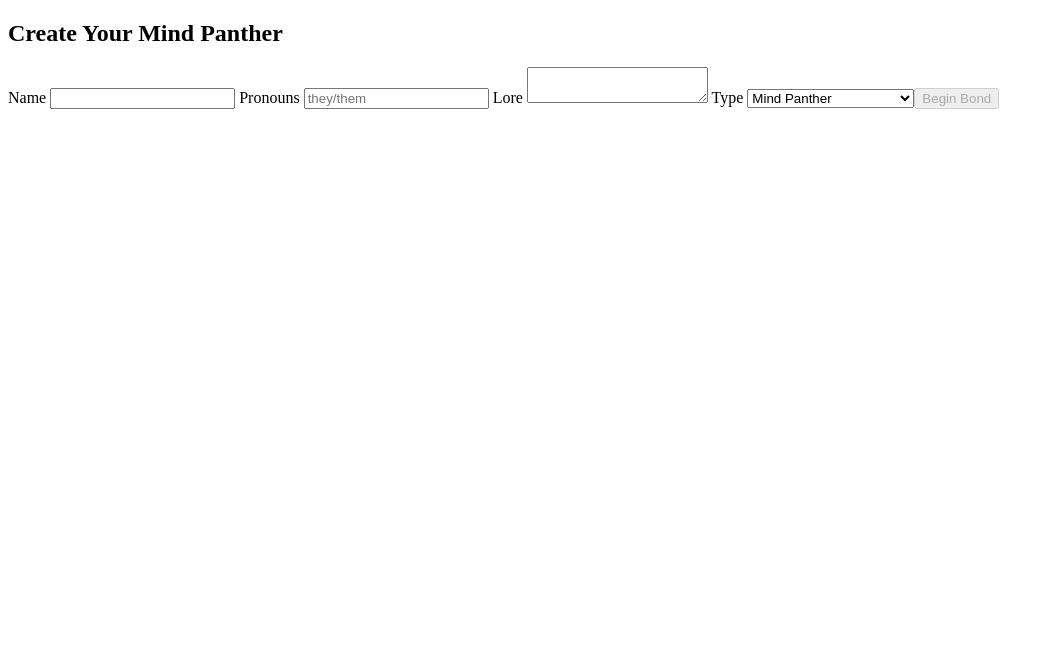
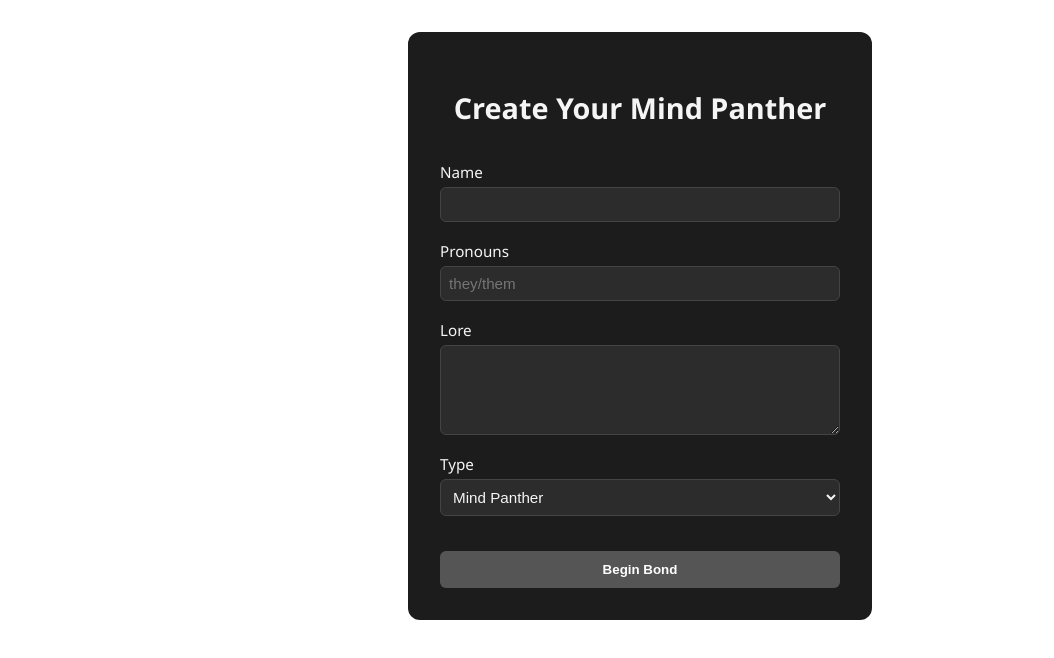
Before and after one commit to wksnders/mind-panther-pet, a Vue app: page / in a window 1280 px wide. Shown: the top 658 px of the page, without its empty margins (0-1054 px from the left). Built offline with nearby package versions, Linux system fonts and the light colour scheme.

Commit message:
basic styles

```diff
--- a/src/components/PantherCreator.vue
+++ b/src/components/PantherCreator.vue
@@ -19,26 +19,26 @@ function submit() {
 </script>
 
 <template>
-  <section>
+  <section class="creator">
     <h1>Create Your Mind Panther</h1>
 
     <label>
-      Name
+      <span>Name</span>
       <input v-model="name" />
     </label>
 
     <label>
-      Pronouns
+      <span>Pronouns</span>
       <input v-model="pronouns" placeholder="they/them" />
     </label>
 
     <label>
-      Lore
-      <textarea v-model="lore" />
+      <span>Lore</span>
+      <textarea v-model="lore" rows="4" />
     </label>
 
     <label>
-      Type
+      <span>Type</span>
       <select v-model="type">
         <option
           v-for="t in PANTHER_TYPES"
@@ -55,3 +55,75 @@ function submit() {
     </button>
   </section>
 </template>
+
+<style scoped>
+.creator {
+  max-width: 400px;
+  margin: 2rem auto;
+  padding: 2rem;
+  background-color: #1c1c1c;
+  border-radius: 12px;
+  color: #f5f5f5;
+  font-family: "Segoe UI", Tahoma, Geneva, Verdana, sans-serif;
+  display: flex;
+  flex-direction: column;
+  gap: 1.2rem;
+}
+
+.creator h1 {
+  text-align: center;
+  font-size: 1.8rem;
+  margin-bottom: 1rem;
+}
+
+label {
+  display: flex;
+  flex-direction: column;
+  font-weight: 500;
+  font-size: 0.95rem;
+}
+
+label span {
+  margin-bottom: 0.3rem;
+}
+
+input,
+textarea,
+select {
+  padding: 0.5rem;
+  border-radius: 6px;
+  border: 1px solid #444;
+  background-color: #2c2c2c;
+  color: #f5f5f5;
+  font-size: 0.95rem;
+}
+
+input:focus,
+textarea:focus,
+select:focus {
+  outline: none;
+  border-color: #6b63ff;
+  box-shadow: 0 0 5px rgba(107, 99, 255, 0.5);
+}
+
+button {
+  margin-top: 1rem;
+  padding: 0.7rem;
+  border: none;
+  border-radius: 6px;
+  background-color: #6b63ff;
+  color: white;
+  font-weight: 600;
+  cursor: pointer;
+  transition: background-color 0.2s;
+}
+
+button:disabled {
+  background-color: #555;
+  cursor: not-allowed;
+}
+
+button:hover:not(:disabled) {
+  background-color: #574fd1;
+}
+</style>
```
